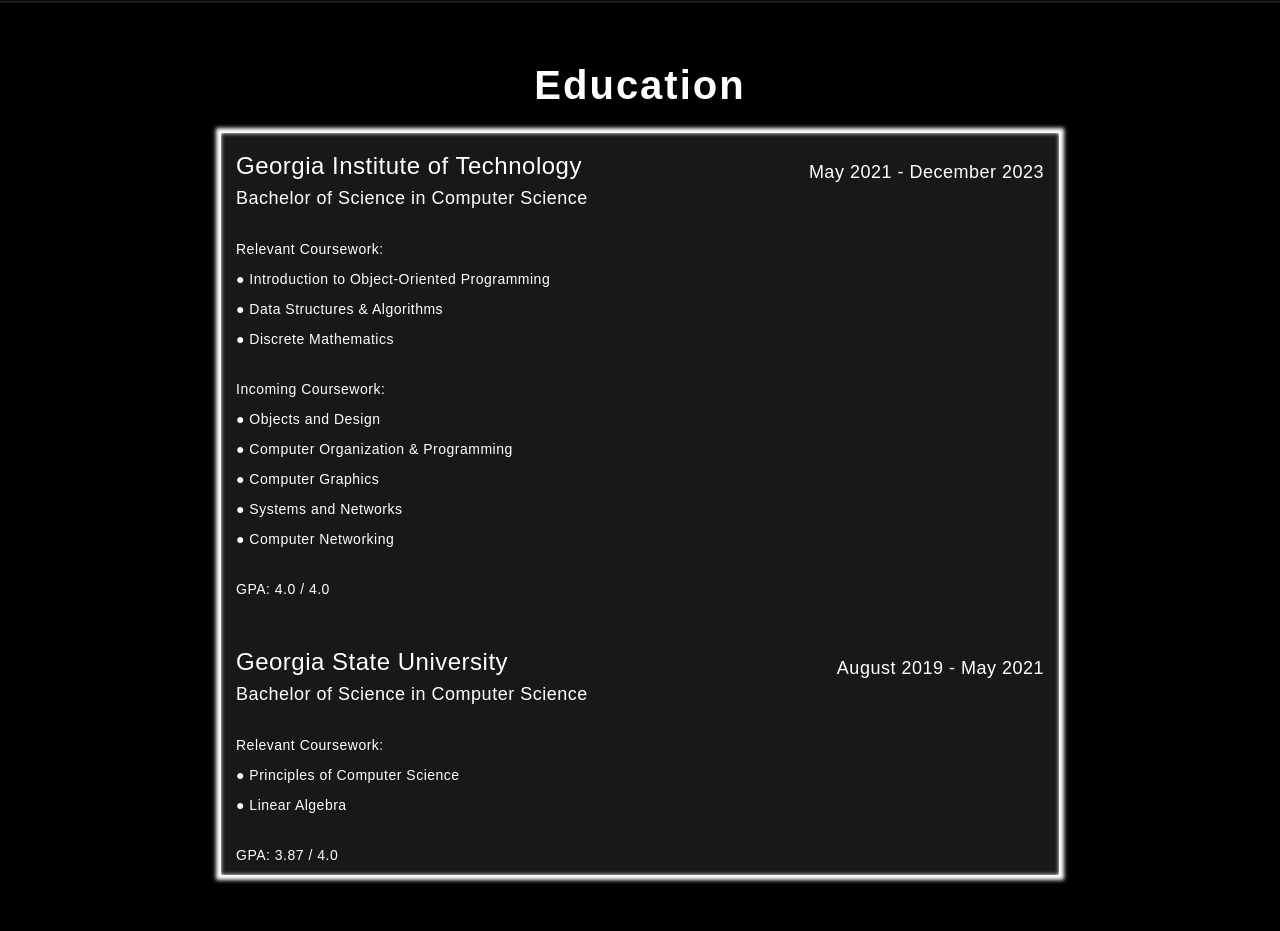
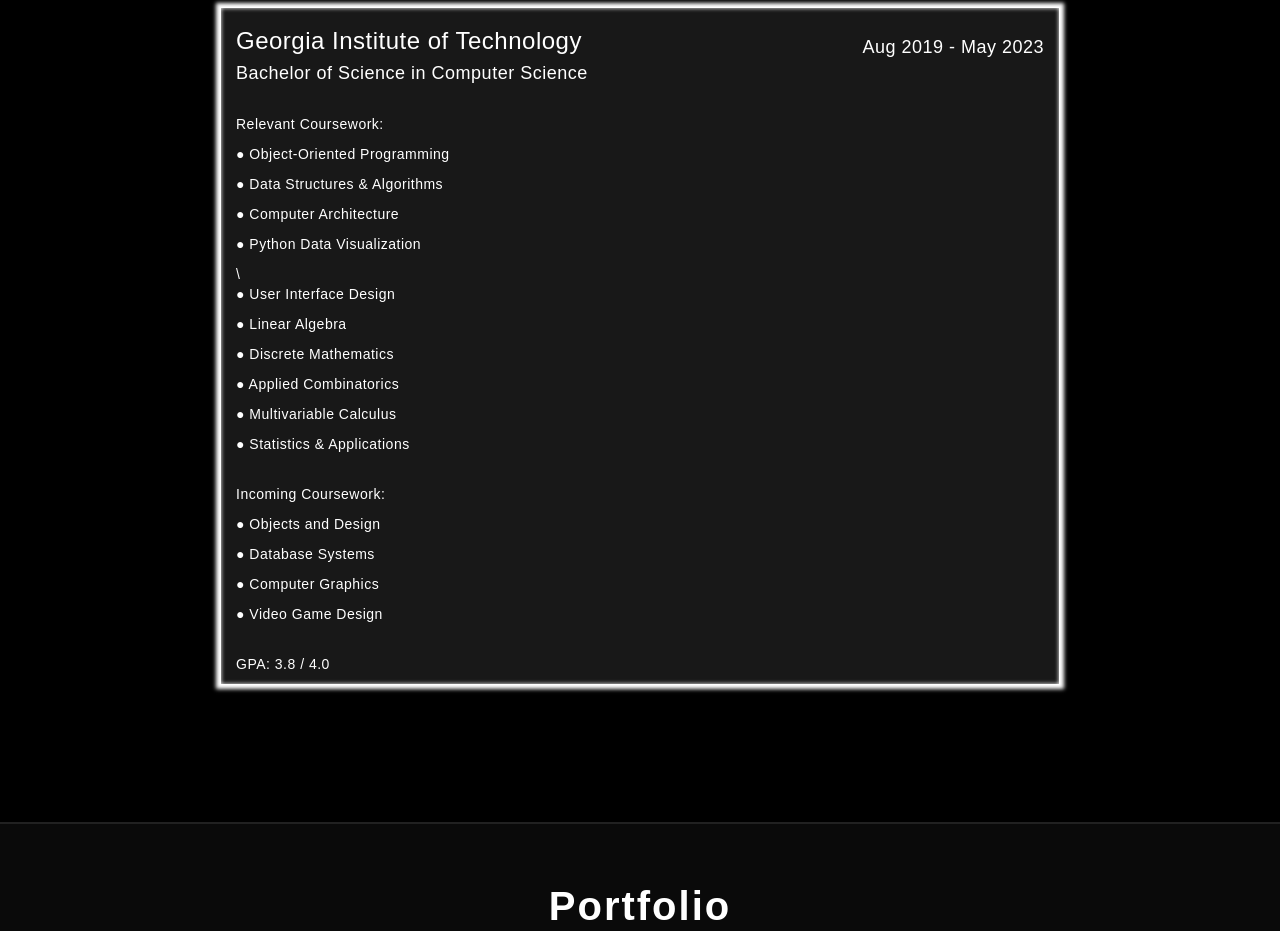
Before and after one commit to MatthewEpperson/Personal-Website, a plain HTML site: page index.html in a window 1280 px wide. Shown: the part 2192-3123 px from the top of the page. Drawn offline with nearby package versions, Linux system fonts and the light colour scheme; a web font is replaced by a local one.

Commit message:
Update index.html

```diff
--- a/index.html
+++ b/index.html
@@ -71,15 +71,12 @@
 		<div class="container-experience">
 			<h2>Experience</h2>
 			<div class="row-experience">
-				<h3>Georgia State University</h3>
 				<h4>Mathematics & Computer Science Tutor</h4>
 				<h5>October 2019 - March 2020</h5>
 				<div class="experience">
-					<p> ● Tutored over 20 students at Georgia State's tutoring center in particular subjects such as
+					<p> ● Tutored over 20 students in particular subjects such as
 						College Algebra, Calculus, Linear Algebra, Introduction to Java </p>
 					<p> ● Improved numerous students overall grades to a letter grade higher with tutoring throughout the course of the semester </p>
-					<p> ● Responsible for not only tracking the amount of students that entered the tutoring center on a daily basis, but also
-						responsible for maintaining communication with them and encouraging them to come back too </p>
 				</div>
 			</div>
 		</div>
@@ -88,33 +85,29 @@
 		<div class="container-education">
 			<h2>Education</h2>
 			<div class="row-education">
-				<span class="education-date">May 2021 - December 2023</span>
+				<span class="education-date">Aug 2019 - May 2023</span>
 				<h3>Georgia Institute of Technology</h3>
 				<h4>Bachelor of Science in Computer Science</h4>
 				<br>
 				<p> Relevant Coursework: </p>
-				<p> ● Introduction to Object-Oriented Programming </p>
+				<p> ● Object-Oriented Programming </p>
 				<p> ● Data Structures & Algorithms </p>
+				<p> ● Computer Architecture </p>
+				<p> ● Python Data Visualization </p>\
+				<p> ● User Interface Design </p>
+				<p> ● Linear Algebra </p>
 				<p> ● Discrete Mathematics </p>
+				<p> ● Applied Combinatorics </p>
+				<p> ● Multivariable Calculus </p>
+				<p> ● Statistics & Applications </p>
 				<br>
 				<p> Incoming Coursework: </p>
 				<p> ● Objects and Design </p>
-				<p> ● Computer Organization & Programming </p>
+				<p> ● Database Systems </p>
 				<p> ● Computer Graphics </p>
-				<p> ● Systems and Networks </p>
-				<p> ● Computer Networking </p>
+				<p> ● Video Game Design </p>
 				<br>
-				<p> GPA: 4.0 / 4.0</p>
-				<br>
-				<span class="education-date">August 2019 - May 2021</span>
-				<h3>Georgia State University</h3>
-				<h4>Bachelor of Science in Computer Science</h4>
-				<br>
-				<p> Relevant Coursework: </p>
-				<p> ● Principles of Computer Science </p>
-				<p> ● Linear Algebra </p>
-				<br>
-				<p> GPA: 3.87 / 4.0</p>
+				<p> GPA: 3.8 / 4.0</p>
 			</div>
 		</div>
 	</div>
```
